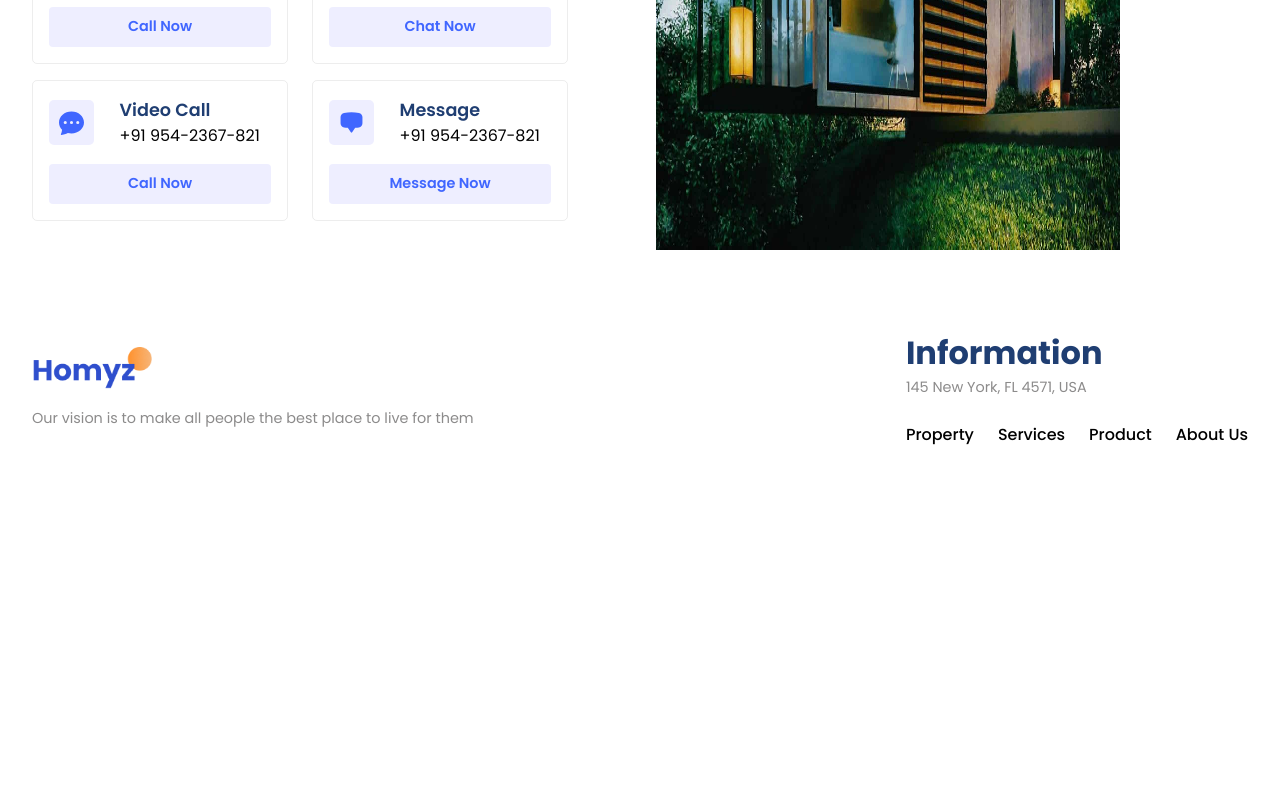
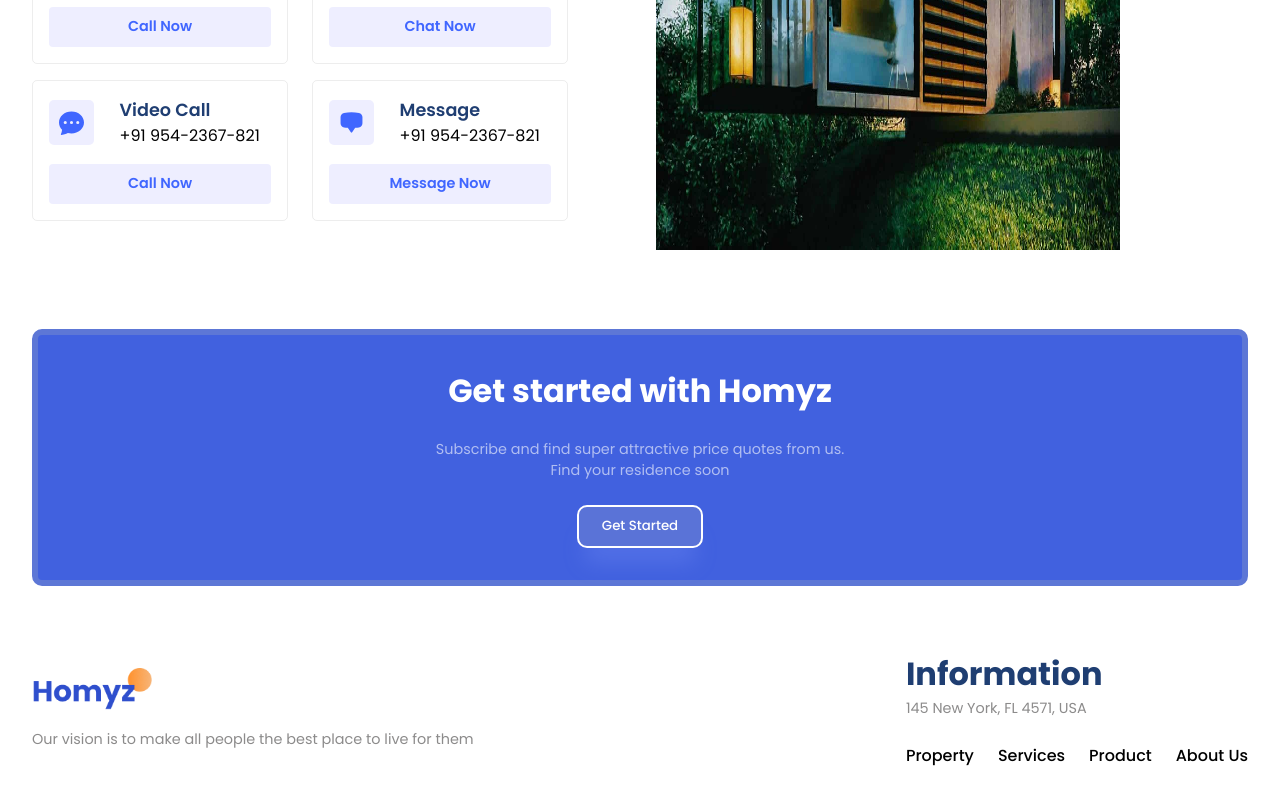
Before and after one commit to Keerikadan03/stayin, a React (Vite) app: page / in a window 1280 px wide. Shown: the part 2405-3205 px from the top of the page. Before the commit the page ends 2884 px from the top, so only its background shows below. Built offline with nearby package versions, Linux system fonts and the light colour scheme.

Commit message:
added GetStarted

```diff
--- a/src/App.jsx
+++ b/src/App.jsx
@@ -3,8 +3,9 @@ import Companies from "./components/Companies";
 import Residencies from "./components/Residencies";
 import Hero from "./components/Hero";
 import './styles/App.css'
+import Value from "./components/Value";
 import Contacts from "./components/Contacts";
-import Value from "./components/Value";
+import GetStarted from "./components/GetStarted";
 import Footer from "./components/Footer";
 
 
@@ -20,6 +21,7 @@ function App() {
       <Residencies />
       <Value />
       <Contacts />
+      <GetStarted />
       <Footer />
     </div>
   );
--- /dev/null
+++ b/src/components/GetStarted.jsx
@@ -0,0 +1,25 @@
+import React from "react";
+import "../styles/GetStarted.css";
+
+const GetStarted = () => {
+  return (
+    <section className="g-wrapper">
+      <div className="paddings innerWidth g-container">
+        <div className="flexColCenter inner-container">
+          <span className="primaryText">Get started with Homyz</span>
+          <span className="secondaryText">
+            Subscribe and find super attractive price quotes from us.
+            <br/>
+            Find your
+            residence soon
+          </span>
+          <button className="button">
+            <a href="#">Get Started</a>
+          </button>
+        </div>
+      </div>
+    </section>
+  );
+};
+
+export default GetStarted;
--- /dev/null
+++ b/src/styles/GetStarted.css
@@ -0,0 +1,21 @@
+.inner-container{
+    gap: 1.5rem;
+    background: #4161df;
+    padding: 2rem;
+    border-radius: 10px;
+    border: 6px solid #5d77d6;
+    text-align: center;
+}
+.inner-container .primaryText{
+    color: white;
+    font-weight: 600px;
+}
+.inner-container .secondaryText{
+    color: #ffffff96;
+}
+.inner-container .button{
+    background: #5a73d7;
+    border: 2px solid white;
+    box-shadow: var(--shadow);
+    border-radius: 10px;
+}
```
